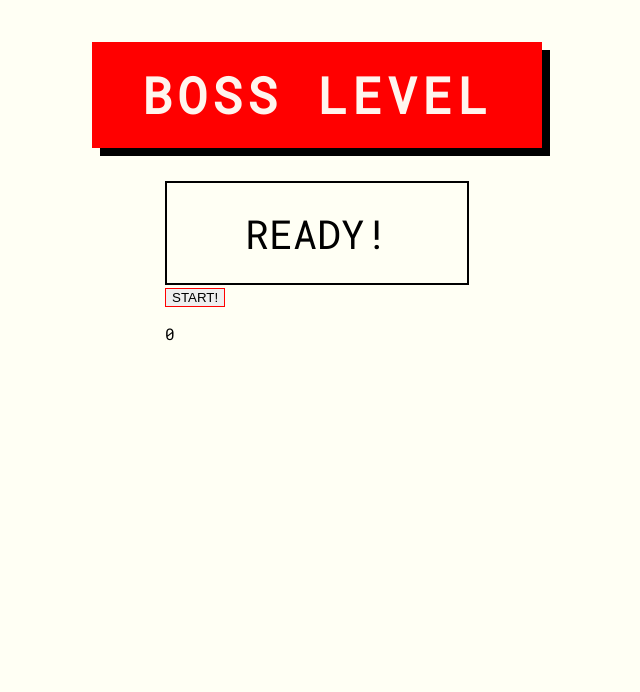
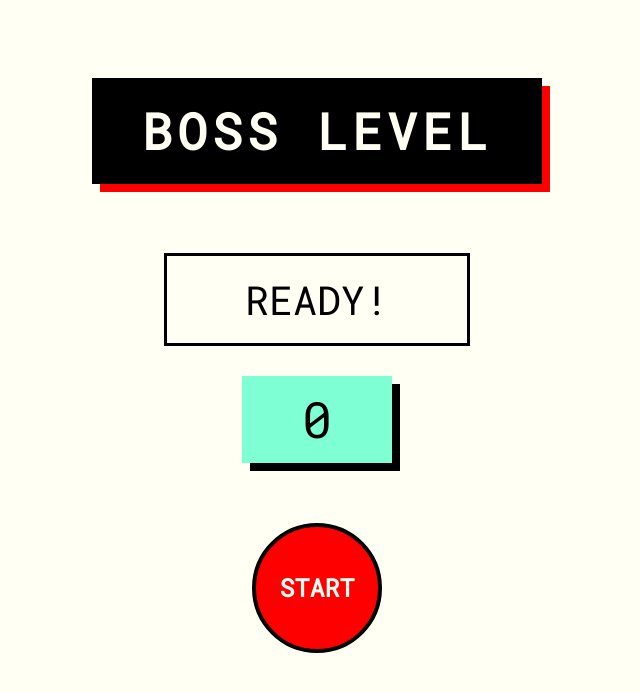
Before and after one commit to ParinchatJ/Reddot-game, a plain HTML site: page index.html in a window 1280 px wide. Shown: the whole page, without its empty margins (323-963 px from the left). Drawn offline with Linux system fonts and the light colour scheme.

Commit message:
add style

```diff
--- a/index.html
+++ b/index.html
@@ -16,13 +16,13 @@
         <div class="timer">
           <div id="counter">READY!</div>
         </div>
-        <div class="button">
-            <button class="startGame">START!</button>
-            <button class="countGame">PRESS!!</button>
-            <button class="resetGame" onclick="refresh()">RESET</button>
-        </div>
         <div class="red-dot">
           <p>0</p>
+        </div>
+        <div class="button">
+            <button class="startGame">START</button>
+            <button class="countGame">PRESS!</button>
+            <button class="resetGame" onclick="refresh()">RESET</button>
         </div>
       </div>
     </div>
--- a/index.js
+++ b/index.js
@@ -4,7 +4,7 @@
 // สุ่มเวลาไหม ?
 // * ลองไปดูว่าแต่ง alert ยังไง
 
-let seconds = Math.floor(Math.random() * 10);
+let seconds = randomMath(5, 11)
 let count = 0;
 
 // DOM
@@ -13,6 +13,7 @@ let buttonReset = document.querySelector(".resetGame");
 let buttonCount = document.querySelector(".countGame");
 let displayTime = document.getElementById("counter");
 let displayCount = document.querySelector(".red-dot p");
+let displayCountBox = document.querySelector(".red-dot")
 
 buttonReset.style.display = "none";
 buttonCount.style.display = "none";
@@ -35,10 +36,10 @@ buttonTimer.addEventListener("click", (event) => {
         buttonReset.style.display = "block";
 
         // กำหนดให้ alert ผลลัพธ์ และมีปุ่ม refresh
-        if (count >= 0 && count <= 50) {
-          alert(`\nYour point ${count}\n\nพยายามเข้า`)
-        } else if (count > 50) {
-          alert(`Your point ${count}\n\nYou WIN!`)
+        if (count >= 0 && count <= 60) {
+          alert(`\nYour point ${count}\nพยายามเข้า`)
+        } else if (count > 60) {
+          alert(`\nYour point ${count}\nYou WIN!`)
         }
 
       }
@@ -57,4 +58,12 @@ function refresh(){
   window.location.reload();
 }
 
+// random time
+function randomMath(min, max) {
+  return Math.floor(Math.random()* (max-min) + min)
+}
+
 // console.log(typeof count)
+
+
+// displayCountBox.style.backgroundColor = "red";
--- a/style.css
+++ b/style.css
@@ -13,12 +13,12 @@ body {
     flex-direction: column;
 }
 
-.container h1 {
-    color: seashell;
-    background-color: red;
-    max-width: 600px;
+.container .head {
+    color: #fffff4;
+    background-color: black;
     padding: 20px 50px;
-    filter: drop-shadow(8px 8px 0px #000000);
+    margin-top: 70px;
+    filter: drop-shadow(8px 8px 0px red);
 
     font-family: 'Roboto Mono', monospace;
     letter-spacing: 5px;
@@ -26,13 +26,22 @@ body {
     font-size: 50px;
 }
 
-.container .card #counter {
-    border: none;
-    background-color: #fffff4;
+.container .card {
+    /* border: 0.5px solid black;
+    border-radius: 10px;
+    background-color: tomato; */
+    margin-top: 35px;
+    max-width: 600px;
+    height: 400px;
+
+    display: flex;
+    flex-direction: column;
+    justify-content: space-evenly;
+    align-items: center;
 }
 
-.timer {
-    border: 2px solid black;
+.container .card .timer {
+    border: 3px solid black;
     width: 300px;
     height: 100px;
     font-size: 40px;
@@ -42,6 +51,51 @@ body {
     align-items: center;
 }
 
-.startGame {
-    border: 1px solid red;
+.container .card .timer #counter {
+    border: none;
+    /* background-color: #fffff4; */
 }
+
+
+.container .card .button .startGame, .container .card .button .countGame, .container .card .button .resetGame {
+    margin-top: 30px;
+    border-radius: 100px;
+    border: 4px solid black;
+    /* border: none; */
+    background-color: red;
+    color: #fffff4;
+    font-family: 'Roboto Mono', monospace;
+    font-size: 25px;
+    font-weight: 700;
+
+    height: 130px;
+    width: 130px;
+}
+
+.container .card .button .countGame {
+    background-color: greenyellow;
+    color: #000;
+}
+
+.container .card .button .resetGame {
+    background-color: yellow;
+    color: #000;
+}
+
+.container .card .red-dot {
+    height: 100px;
+    width: 150px;
+    margin: 30px 0;
+
+    display: flex;
+    justify-content: center;
+    align-items: center;
+
+    background-color: aquamarine;
+    filter: drop-shadow(8px 8px 0px #000000);
+}
+
+.container .card .red-dot p {
+    font-size: 50px;
+    margin: 0;
+}
```
